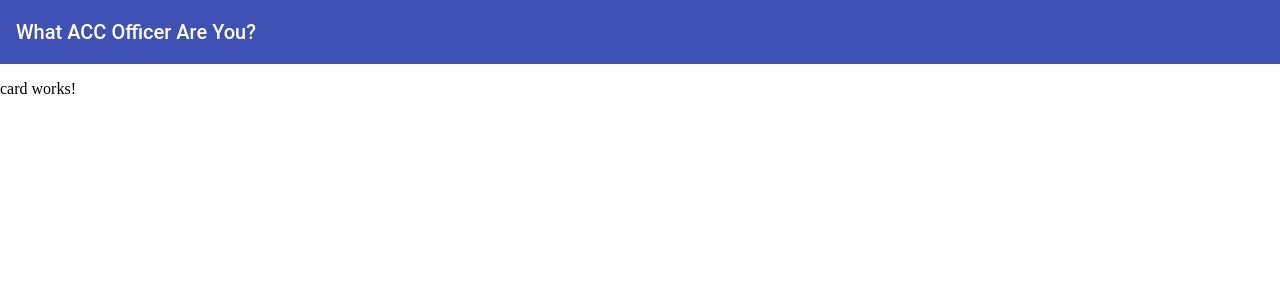
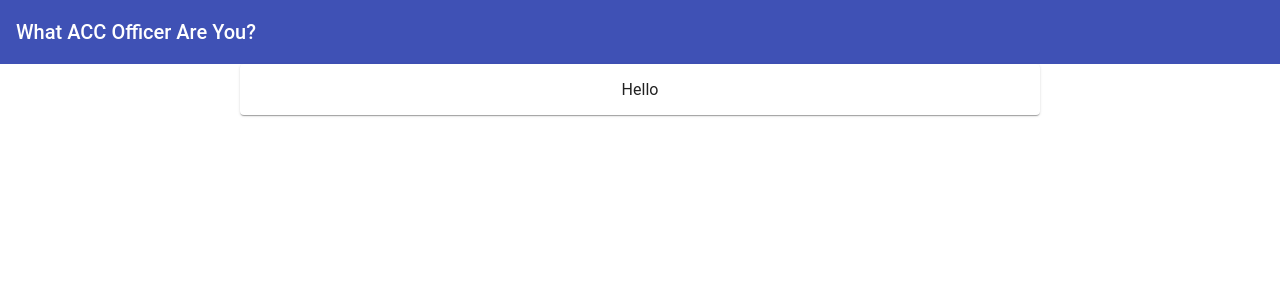
Before and after one commit to hannahgooden/officer-quiz, an Angular app: page / in a window 1280 px wide. Shown: the top 300 px of the page. Built offline with nearby package versions, Linux system fonts and the light colour scheme.

Commit message:
card styling

```diff
--- a/src/app/app.module.ts
+++ b/src/app/app.module.ts
@@ -2,6 +2,7 @@ import { BrowserModule } from '@angular/platform-browser';
 import { NgModule } from '@angular/core';
 import { BrowserAnimationsModule } from '@angular/platform-browser/animations';
 import { MatToolbarModule } from '@angular/material/toolbar';
+import { MatCardModule } from '@angular/material/card';
 
 import { AppRoutingModule } from './app-routing.module';
 import { AppComponent } from './app.component';
@@ -16,7 +17,8 @@ import { CardComponent } from './card/card.component';
     BrowserModule,
     AppRoutingModule,
     BrowserAnimationsModule,
-    MatToolbarModule
+    MatToolbarModule,
+    MatCardModule
   ],
   providers: [],
   bootstrap: [AppComponent]
--- a/src/app/card/card.component.html
+++ b/src/app/card/card.component.html
@@ -1 +1,5 @@
-<p>card works!</p>
+<div>
+    <mat-card>
+        Hello
+    </mat-card>
+</div>
--- a/src/app/card/card.component.scss
+++ b/src/app/card/card.component.scss
@@ -0,0 +1,8 @@
+div {
+    text-align: center
+}
+
+mat-card {
+    width: 60%;
+    display: inline-block
+}
```
